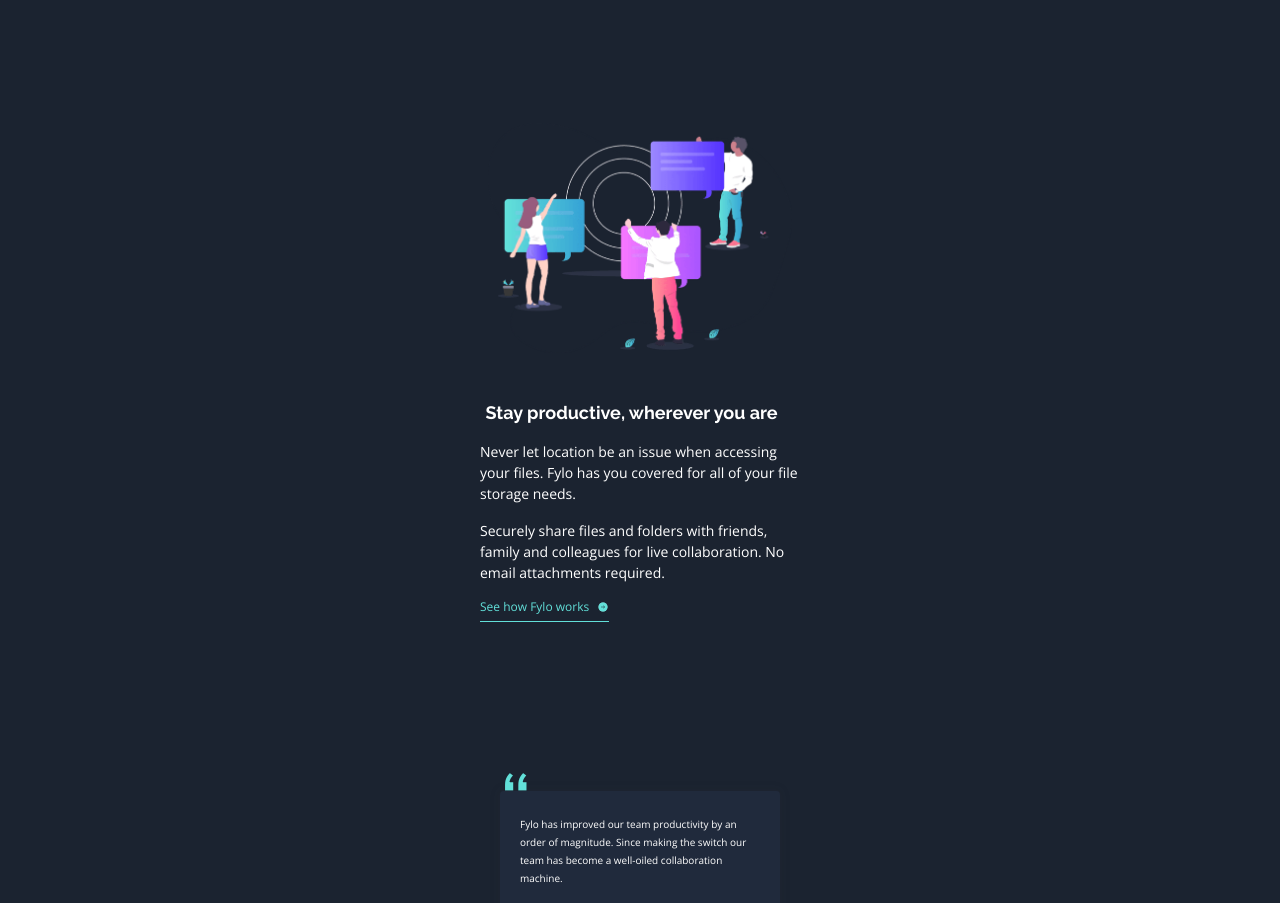
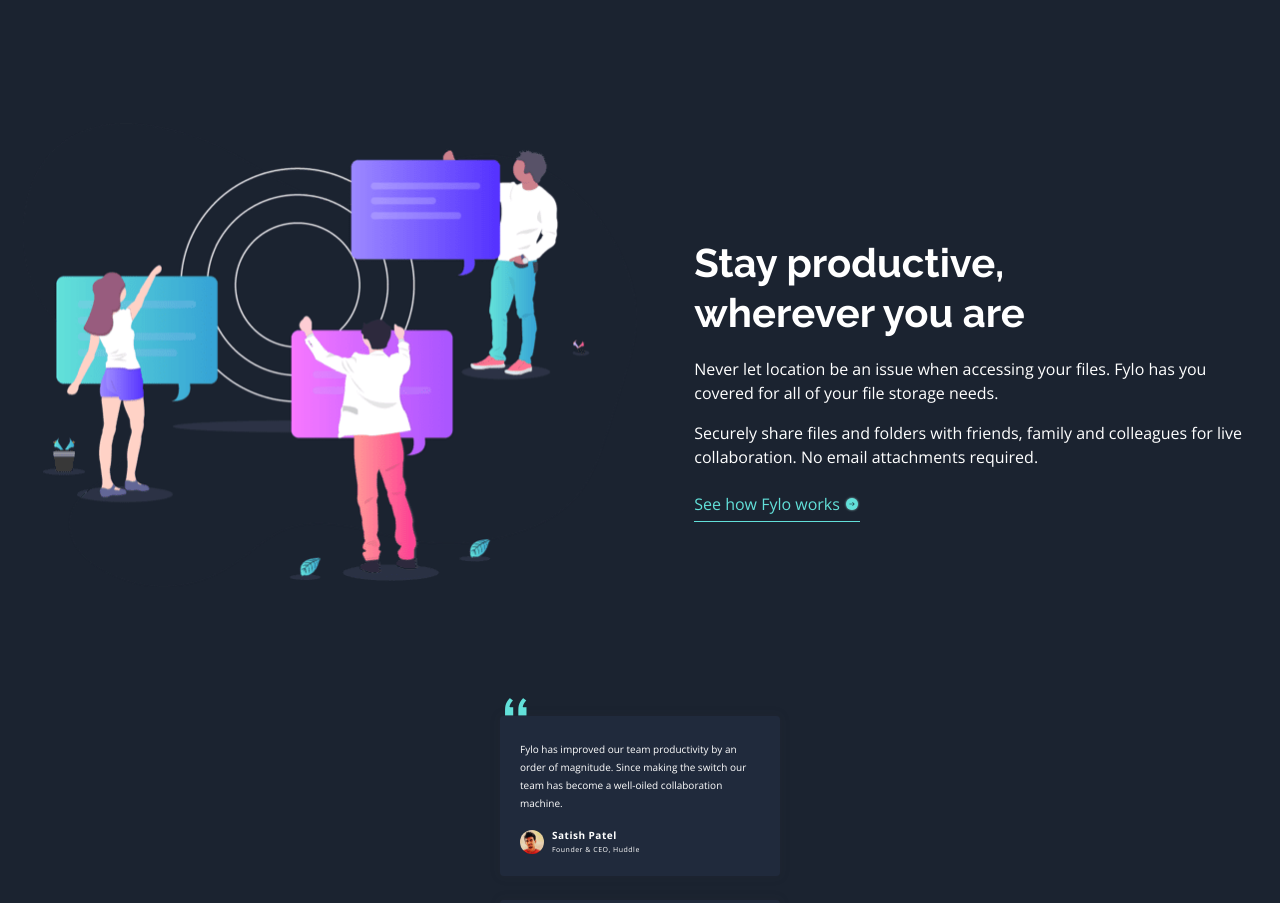
Before and after one commit to stephjoseph/fylo-dark-theme-landing-page-master, a React (Create React App) app: page / in a window 1280 px wide. Shown: the part 1780-2683 px from the top of the page. Built offline with nearby package versions, Linux system fonts and the light colour scheme.

Commit message:
Update StayProductive.js

```diff
--- a/src/components/StayProductive.js
+++ b/src/components/StayProductive.js
@@ -4,30 +4,38 @@ import iconArrow from "../images/icon-arrow.svg";
 
 const StayProductive = () => {
   return (
-    <section className="z-10 mb-[10rem] flex w-[20rem] flex-col items-start gap-12">
-      <div className="w-[19rem] self-center">
-        <img src={illustrationProductive} alt="" />
+    <section className="z-10 mb-[10rem] flex w-[20rem] flex-col items-start gap-12 xl:mb-[7.5rem] xl:w-[77.188rem] xl:flex-row xl:gap-[3.563rem]">
+      <div className="w-[19rem] self-center xl:h-[28.977rem] xl:w-[38.423rem] xl:self-start">
+        <img
+          className="w-[19rem] xl:h-[28.977rem] xl:w-[38.423rem]"
+          src={illustrationProductive}
+          alt=""
+        />
       </div>
-      <div className="flex flex-col items-start gap-4">
-        <h2 className="ml-[0.344rem] font-['Raleway'] text-lg font-bold leading-6 tracking-normal text-white">
-          Stay productive, wherever you are
+      <div className="flex flex-col items-start gap-4 xl:mt-[7.165rem] xl:w-[35.188rem] xl:gap-0">
+        <h2 className="ml-[0.344rem] font-['Raleway'] text-lg font-bold leading-6 tracking-normal text-white xl:mb-[1.188rem] xl:ml-0 xl:text-[2.5rem] xl:leading-[3.125rem]">
+          Stay productive, <br className="hidden xl:inline" /> wherever you are
         </h2>
-        <p className="text-[0.875rem] font-normal leading-[1.313rem] tracking-normal text-white">
+        <p className="text-[0.875rem] font-normal leading-[1.313rem] tracking-normal text-white xl:mb-4 xl:text-base xl:leading-6">
           Never let location be an issue when accessing your files. Fylo has you
           covered for all of your file storage needs.
         </p>
-        <p className="text-[0.875rem] font-normal leading-[1.313rem] tracking-normal text-white">
+        <p className="text-[0.875rem] font-normal leading-[1.313rem] tracking-normal text-white xl:mb-6 xl:text-base xl:leading-6">
           Securely share files and folders with friends, family and colleagues
           for live collaboration. No email attachments required.
         </p>
         <a
-          className="flex flex-col gap-[0.375rem] text-[0.75rem] font-normal leading-4 tracking-normal text-[#62E0D9]"
+          className="flex flex-col gap-[0.375rem] text-[0.75rem] font-normal leading-4 tracking-normal text-[#62E0D9] xl:text-base xl:leading-[1.375rem]"
           href="#"
         >
-          <div className="flex items-center gap-2">
+          <div className="flex items-center gap-2 xl:gap-1">
             <p>See how Fylo works</p>
             <div>
-              <img className="h-[0.75rem] w-[0.75rem]" src={iconArrow} alt="" />
+              <img
+                className="h-[0.75rem] w-[0.75rem] xl:h-4 xl:w-4"
+                src={iconArrow}
+                alt=""
+              />
             </div>
           </div>
           <hr className="h-px w-full border-[#62E0D9]" />
```
